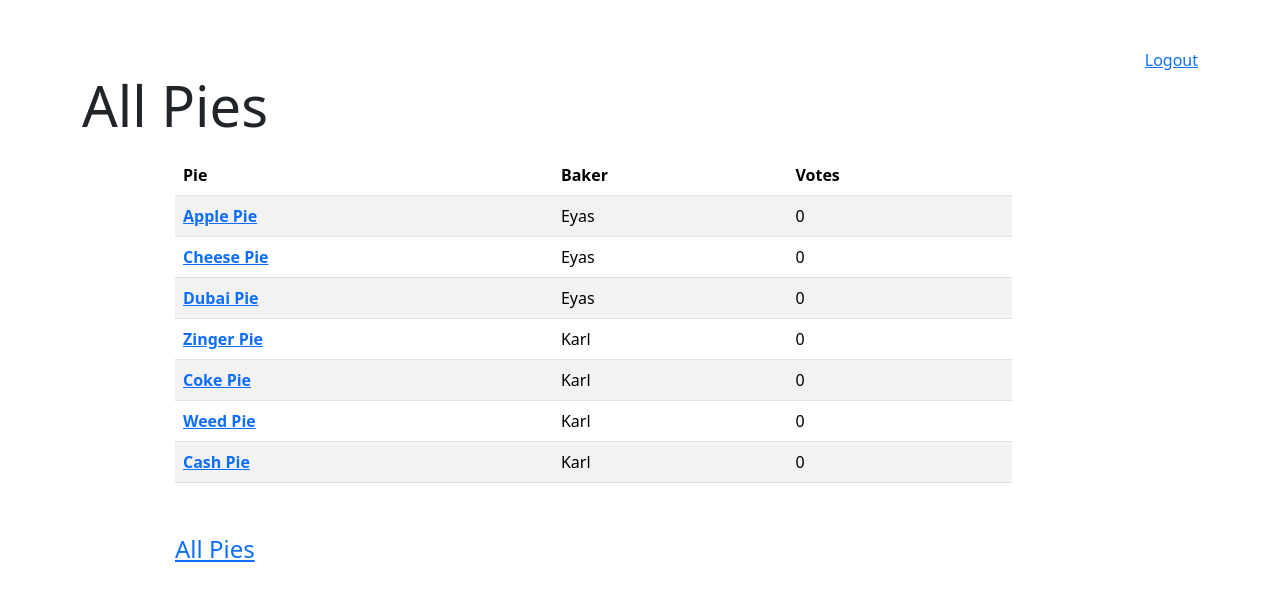
After one commit to eyasq/stack_exam, a Django app: page /pies in a window 1280 px wide. The commit adds this page. Shown: the top 601 px of the page. Run offline with Django 5.2, Linux system fonts and the light colour scheme; data comes from the database, SQL or seed files in the repository; both versions use the stored data as it was after the commit.

Commit message:
added vote model

```diff
--- a/exam_app/models.py
+++ b/exam_app/models.py
@@ -92,5 +92,15 @@ class Pie(models.Model):
     filling = models.CharField(max_length=32)
     crust = models.CharField(max_length=32)
     votes = models.IntegerField(default = 0)
+    desc = models.TextField(default='A really yummy pie. Highly Recoomended')
     user = models.ForeignKey(User, related_name='pies', on_delete=models.CASCADE)
+    voters = models.ManyToManyField(User, related_name='voted_pies', through='Vote')
     objects = PieManager()
+
+
+class Vote(models.Model):
+    user = models.ForeignKey(User, on_delete=models.CASCADE)
+    pie = models.ForeignKey(Pie, on_delete=models.CASCADE)
+    created_at = models.DateTimeField(auto_now_add=True)
+    class Meta:
+        unique_together = ('user', 'pie')
--- /dev/null
+++ b/exam_app/templates/allpies.html
@@ -0,0 +1,50 @@
+{% extends "root.html" %}
+
+{% block title %}Index Page - Stack Exam{% endblock %}
+
+{% block content %}
+<div class="container" style="margin:0 auto;">
+    <div class="row">
+    <div class="d-flex justify-content-end align-items-center mt-5">
+        <a href="/logout">Logout</a>
+    </div>
+</div>
+    <h1 class="display-4">All Pies</h1>
+    <div class="col-9 offset-1">
+    <table class="table table-striped mt-3">
+        <thead>
+          <tr>
+            <th scope="col">Pie </th>
+            <th scope="col">Baker</th>
+            <th scope="col">Votes</th>
+
+
+          </tr>
+        </thead>
+        <tbody>
+            {% for pie in pies %}
+          <tr>
+            <th scope="row"> <a href="/pies/{{pie.id}}">{{pie.name}}</a></th>
+            <td>{{pie.user.first_name}}</td>
+            <td>{{pie.votes}}</td>
+          </tr>
+          {%endfor%}
+
+
+        </tbody>
+      </table>
+
+      <p class="fs-4 mt-5"><a href="/pies">All Pies</a></p>
+
+
+
+
+
+
+</div>
+
+</div>
+
+
+
+{% endblock %}
--- a/exam_app/urls.py
+++ b/exam_app/urls.py
@@ -26,4 +26,7 @@ urlpatterns = [
     path('logout', views.logout),
     path('dashboard', views.dashboard),
     path('add_pie', views.add_pie),
+    path('pies', views.all_pies),
+    path('pies/<int:pie_id>', views.show_pie),
+    path('vote/<int:pie_id>', views.vote_pie)
 ]
--- a/exam_app/views.py
+++ b/exam_app/views.py
@@ -2,7 +2,7 @@ import bcrypt
 from django.http import HttpResponse
 from django.shortcuts import redirect, render
 from django.contrib import messages
-from exam_app.models import Pie, User
+from exam_app.models import Pie, User, Vote
 
 # Create your views here.
 def index(request):
@@ -110,3 +110,33 @@ def add_pie(request):
         del request.session['errors']
     messages.success(request, 'Pie Added Successfully!')
     return redirect('/dashboard')
+
+def all_pies(request):
+    pies = Pie.objects.all()
+    context = {
+        "pies":pies
+    }
+    return render(request,'allpies.html',context)
+
+def show_pie(request, pie_id):
+    pie = Pie.objects.get(id = pie_id)
+    current_user = User.objects.get(id = request.session['current_user_id'])
+    context = {
+        'pie' : pie,
+        'user':current_user
+    }
+
+    return render(request, 'show_pie.html', context)
+
+def vote_pie(request, pie_id):
+    user = User.objects.get(id = request.session['current_user_id'])
+    pie = Pie.objects.get(id = pie_id)
+    existing_vote = Vote.objects.filter(user = user, pie = pie).first()
+    if existing_vote:
+        messages.error(request, 'Cannot vote for pie already voted for.')
+    Vote.objects.create(user = user, pie = pie)
+    messages.success(request, 'Vote casted successfully')
+    new_vote_count = int(pie.votes)+1
+    pie.votes = new_vote_count
+    pie.save()
+    return redirect('/pies')
```
Also changed, not shown: exam_app/templates/dashboard.html (+4 -17 lines), exam_app/templates/show_pie.html (added, +34 -0 lines), db.sqlite3, exam_app/migrations/0002_pie_desc.py (added), exam_app/migrations/0003_alter_pie_desc.py (added), exam_app/migrations/0004_vote_pie_voters.py (added).
